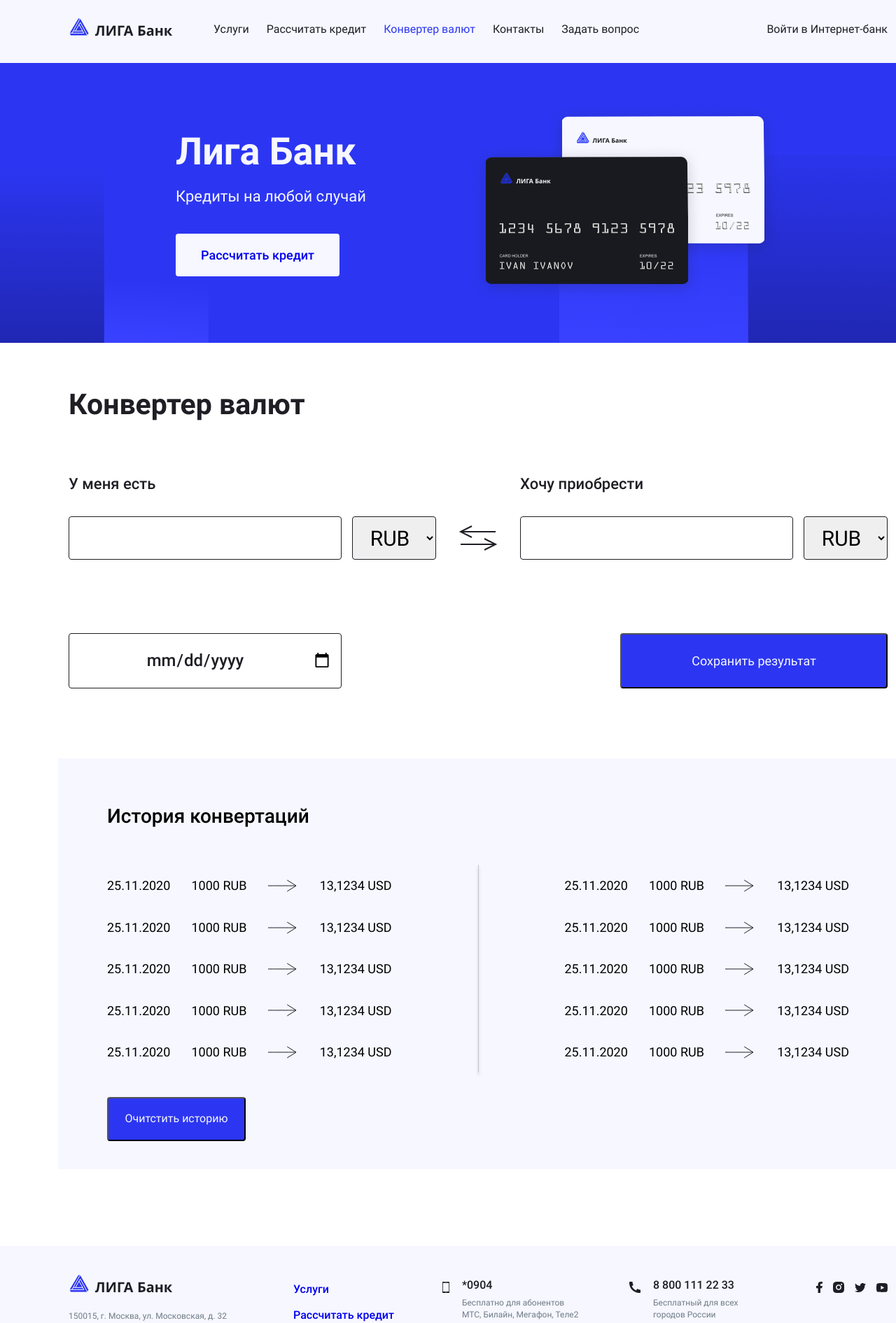
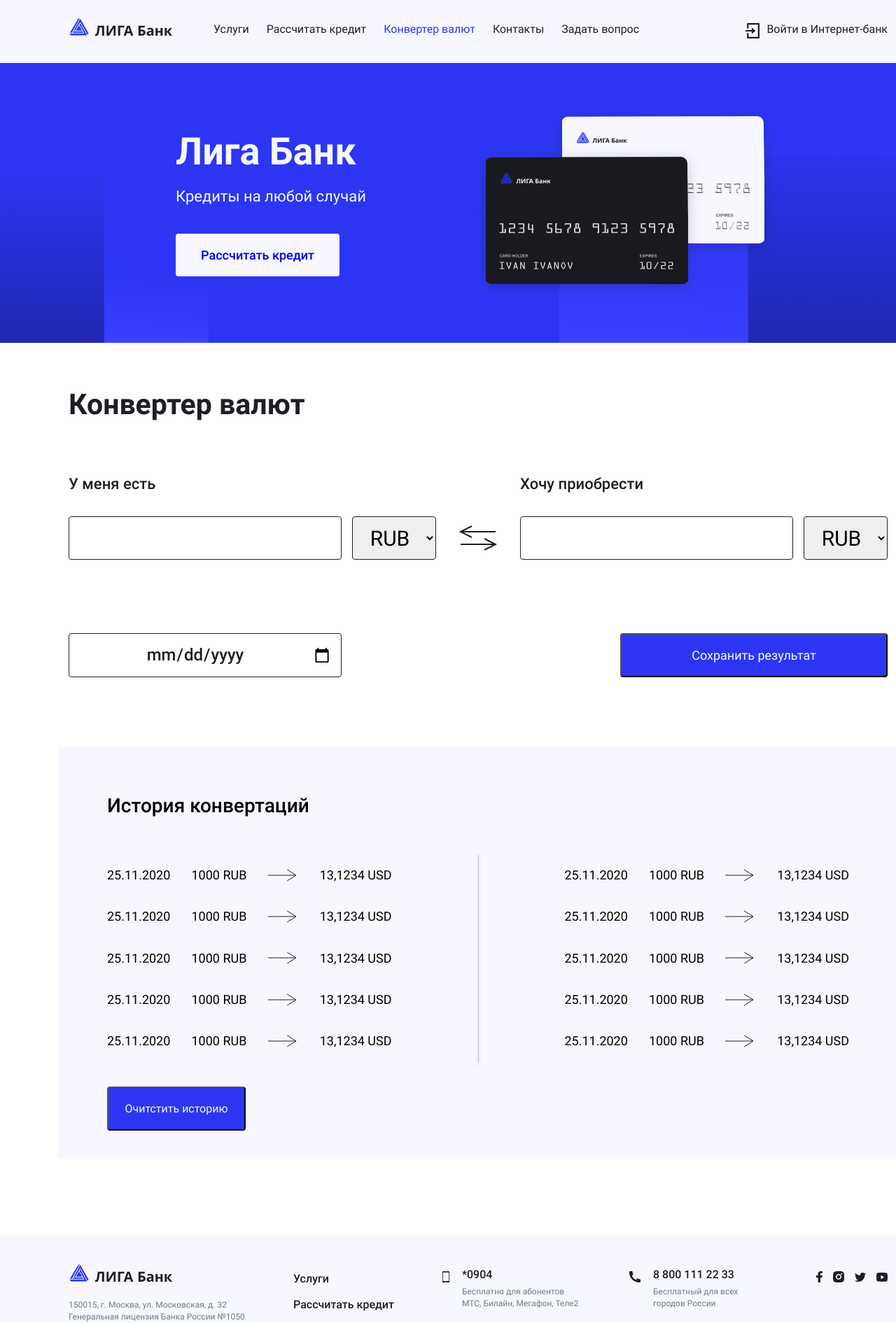
Before and after one commit to JacobBeam/Converter, a React (Create React App) app: page / in a window 1280 px wide. Shown: the top 1891 px of the page at 70% size. Built offline with nearby package versions, Linux system fonts and the light colour scheme.

Commit message:
правки стилей

```diff
--- a/src/scss/blocks/contact-info.scss
+++ b/src/scss/blocks/contact-info.scss
@@ -18,12 +18,12 @@
   grid-column: 2/3;
   color: #1F1E25;
   font-weight: 500;
-  @include text(16px, 22.4px);
+  @include text(16px, 140%);
 }
 .contact-info__text{
   grid-column: 2/3;
   margin: 0;
   padding: 0;
   color:$color-text-alt;
-  @include text(12px, 16.8px);
+  @include text(12px, 140%);
 }
--- a/src/scss/blocks/converter-form.scss
+++ b/src/scss/blocks/converter-form.scss
@@ -72,11 +72,11 @@
 .converter-form__submit{
   width: 382px;
   border-radius: 4px;
-  padding: 25px;
+  padding: 17px;
   background-color: $color-buttons;
   color: $color-text-promo;
 
-  @include text(18px, 25.2px);
+  @include text(18px, 140%);
 
   &:hover{
     opacity: 0.7;
--- a/src/scss/blocks/converter.scss
+++ b/src/scss/blocks/converter.scss
@@ -11,5 +11,5 @@
   color:$color-text;
   font-weight: bold;
 
-  @include text(41px, 57.4px);
+  @include text(41px, 140%);
 }
--- a/src/scss/blocks/footer-nav.scss
+++ b/src/scss/blocks/footer-nav.scss
@@ -4,7 +4,7 @@
   padding: 0;
   color: #1F1E25;
   font-weight: 500;
-  @include text(16px, 22.4px);
+  @include text(16px, 140%);
 }
 .footer-nav__item{
 
@@ -14,7 +14,7 @@
 }
 .footer-nav__link{
 display: block;
-
+color: $color-text;
 
 &:hover{
   text-decoration: underline;
--- a/src/scss/blocks/footer.scss
+++ b/src/scss/blocks/footer.scss
@@ -20,7 +20,7 @@
   margin: 0;
   padding: 0;
   color:$color-text-alt;
-  @include text(12px, 16.8px);
+  @include text(12px, 140%);
   }
   .footer-nav__list{
 
--- a/src/scss/blocks/history.scss
+++ b/src/scss/blocks/history.scss
@@ -21,7 +21,7 @@
 margin-bottom: 35px;
 padding: 0;
 
-@include text(18px, 23.4px);
+@include text(18px, 130%);
 
 &::after{
   content:"";
@@ -65,7 +65,7 @@
   background-color: $color-buttons;
   color: $color-text-promo;
 
-  @include text(16px, 18.75px);
+  @include text(16px, 19px);
 
   &:hover{
     opacity: 0.7;
--- a/src/scss/blocks/main-nav.scss
+++ b/src/scss/blocks/main-nav.scss
@@ -47,9 +47,11 @@
 }
 
 .main-nav__login{
+  position: relative;
   display: block;
   margin-left: auto;
   color: $color-text;
+  padding-left: 30px ;
 
   &:hover{
     text-decoration: underline;
@@ -57,4 +59,15 @@
   &:active{
     opacity: 0.6;
   }
+
+  &::before{
+    content: "";
+    position: absolute;
+    top: 0px;
+    left: 0;
+    width: 20px;
+    height: 22px;
+    background-image: url("../../img/icons/login-icon.svg");
+  }
+
 }
```
